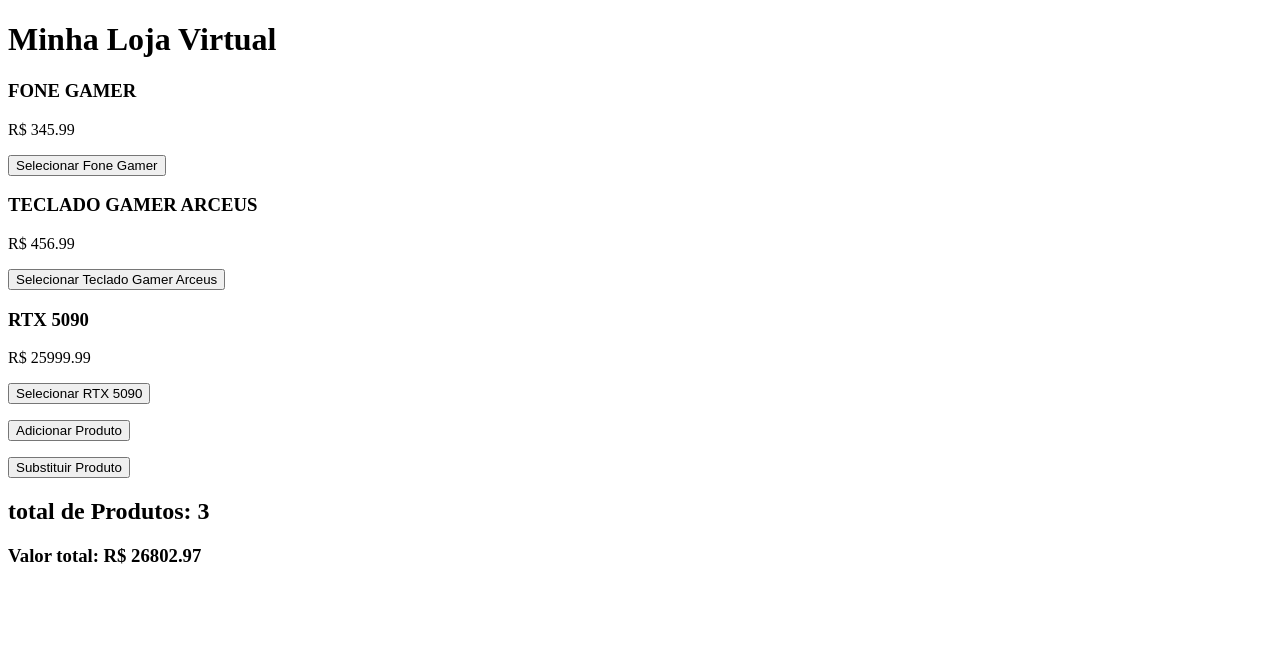
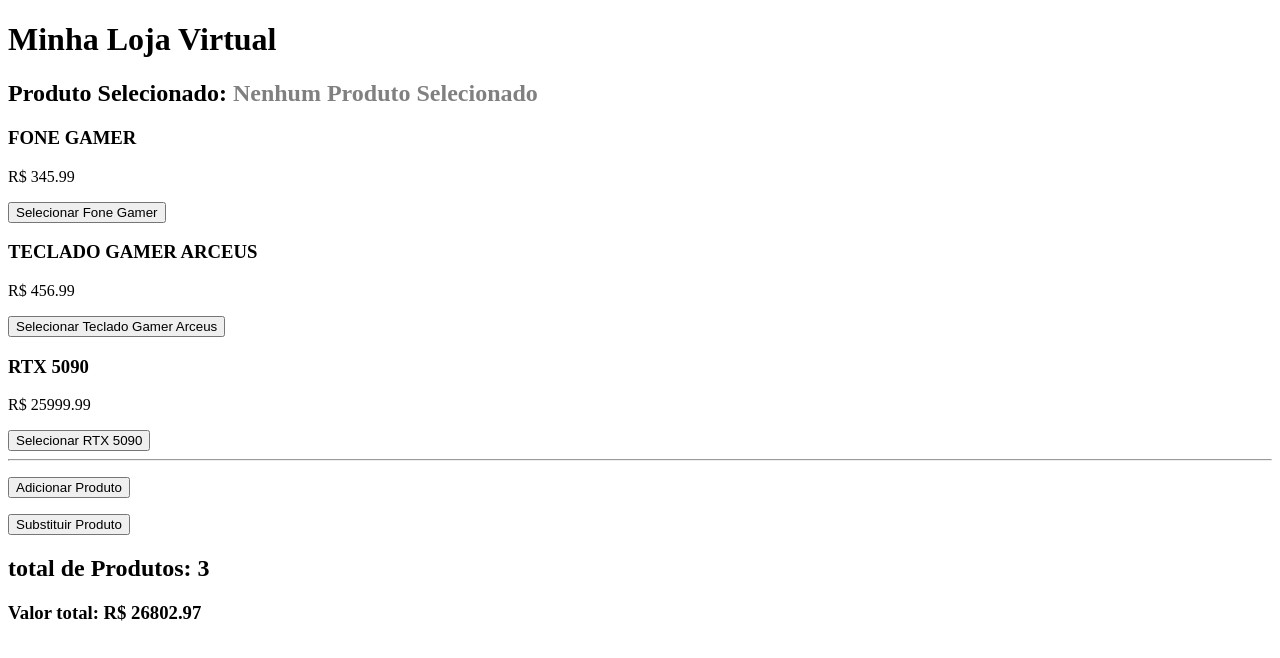
Before and after one commit to liamelliotz/e-commerce, an Angular app: page / in a window 1280 px wide. Shown: the top 658 px of the page. Built offline with nearby package versions, Linux system fonts and the light colour scheme.

Commit message:
feat: exibe produto selecionado em maiúsculas com estado padrão

```diff
--- a/src/app/features/produtos/lista-produtos/lista-produtos.html
+++ b/src/app/features/produtos/lista-produtos/lista-produtos.html
@@ -1,3 +1,11 @@
+<h2>
+    Produto Selecionado:
+    @if(produtoSelecionado()){
+        <strong style="color:green">{{produtoSelecionado() | uppercase}}</strong>
+    }@else{
+        <span style="color:gray">Nenhum Produto Selecionado</span>
+    }
+</h2>
 @for(item of produtos();track item){
     <app-produto
     [nome]="item.nome"
@@ -5,6 +13,7 @@
     (produtoSelecionado) ="exibirProduto($event)"
     ></app-produto>
 }
+<hr>
 <p><button (click)="adicionarProduto()">Adicionar Produto</button></p>
 <p><button (click)="substituirProdutos()">Substituir Produto</button></p>
 <h2>total de Produtos: {{totalProdutos()}}</h2>
```
